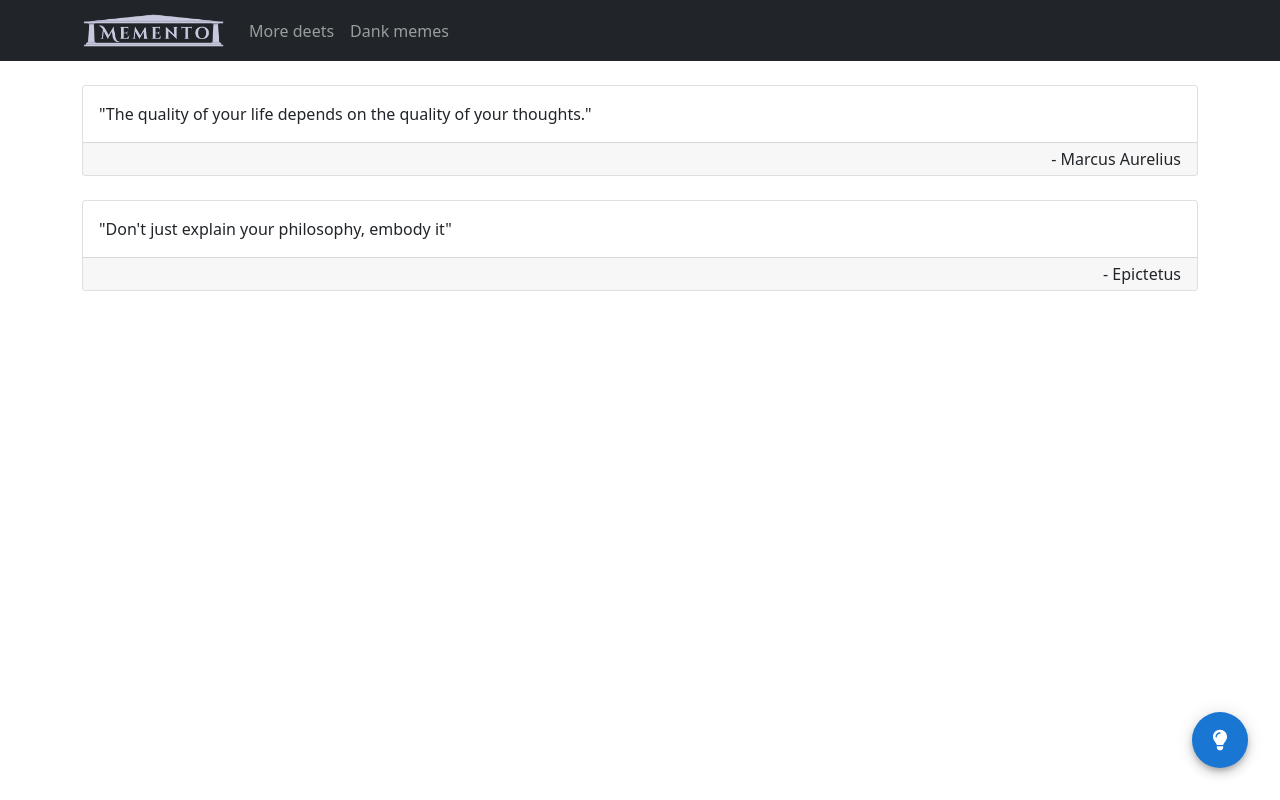
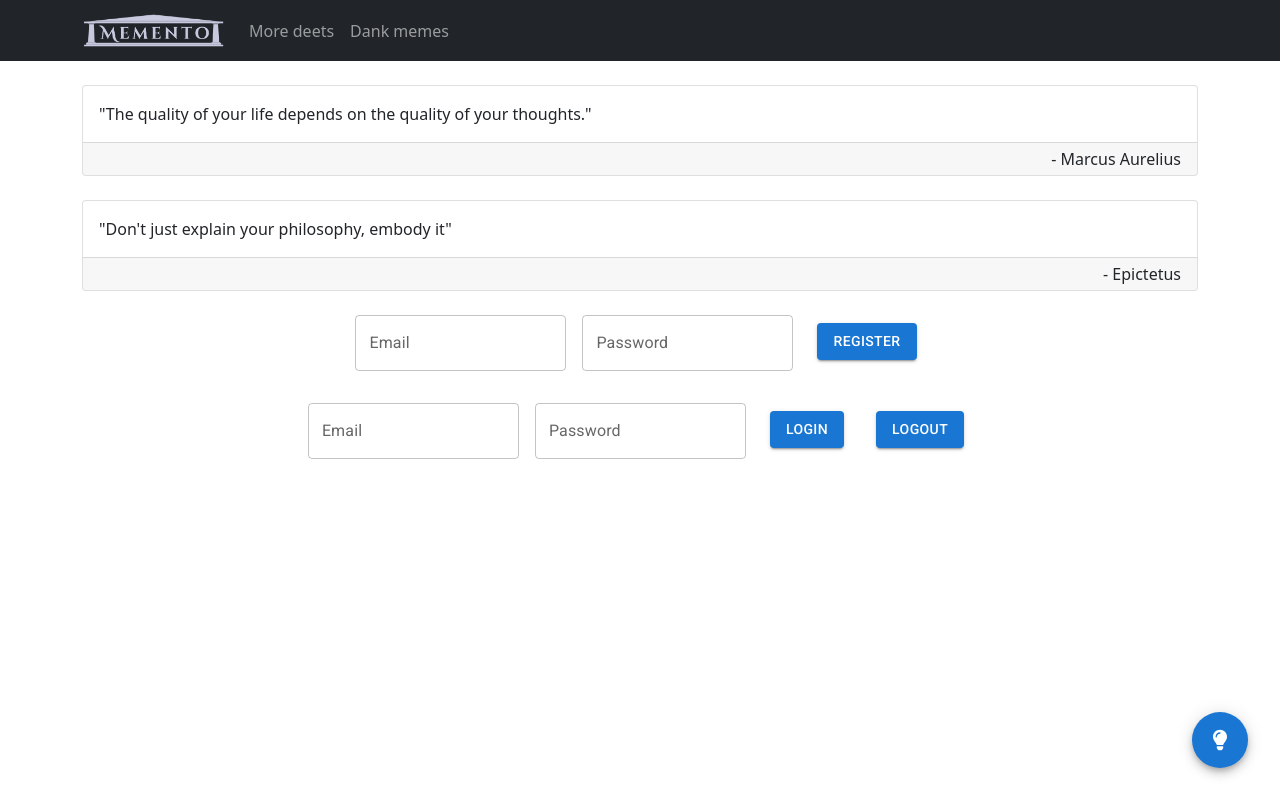
Before and after one commit to ChrisGallo17/memento, a React (Create React App) app: page / in a window 1280 px wide. Built offline with nearby package versions, Linux system fonts and the light colour scheme; no server answers.

Commit message:
basic firebase authentication

```diff
--- a/src/App.js
+++ b/src/App.js
@@ -1,13 +1,12 @@
 import { useState } from 'react';
-import { Fab } from '@mui/material';
-import { Lightbulb } from '@mui/icons-material';
+import { Fab, TextField, Container, Button,  } from '@mui/material';
+import { createUserWithEmailAndPassword, signInWithEmailAndPassword, onAuthStateChanged, signOut } from "firebase/auth";
 import './App.css';
 import Feed from './components/Feed';
 import NavBar from './components/Navbar'
 import { FaLightbulb } from 'react-icons/fa'
-import JotIdea from './components/JotIdea';
 import MyVerticallyCenteredModal from './components/IdeaModal';
-import db from './utils/firebase'
+import { auth} from './utils/firebase'
 
 function App() {
   const [modalShow, setModalShow] = useState(false);
@@ -15,8 +14,48 @@ function App() {
     { quote: "The quality of your life depends on the quality of your thoughts.",
       author: "Marcus Aurelius" },
     { quote: "Don't just explain your philosophy, embody it",
-      author: "Epictetus"}
+      author: "Epictetus" }
   ]);
+
+  const [registerEmail, setRegisterEmail] = useState("");
+  const [registerPassword, setRegisterPassword] = useState("");
+  const [loginEmail, setLoginEmail] = useState("");
+  const [loginPassword, setLoginPassword] = useState("");
+  const [user, setUser] = useState({});
+
+  onAuthStateChanged(auth, (currentUser) => {
+    setUser(currentUser);
+  });
+
+  const register = async () => {
+    try {
+      const user = await createUserWithEmailAndPassword(
+        auth,
+        registerEmail,
+        registerPassword
+      );
+      console.log(user);
+    } catch (error) {
+      console.log(error.message);
+    }
+  };
+
+  const login = async () => {
+    try {
+      const user = await signInWithEmailAndPassword(
+        auth,
+        loginEmail,
+        loginPassword
+      );
+      console.log(user);
+    } catch (error) {
+      console.log(error.message);
+    }
+  };
+
+  const logout = async () => {
+    await signOut(auth);
+  };
 
   return (
     <div className="App">
@@ -34,6 +73,44 @@ function App() {
         quotes={quotes}
         setQuotes={setQuotes}
       />
+
+      <Container className='mt-3'>
+        <TextField
+          id="suEmail"
+          label="Email"
+          placeholder="email@gmail.com"
+          className="m-2"
+          onChange={(event) => { setRegisterEmail(event.target.value) }}
+        />
+        <TextField
+          id="suPassword"
+          type="password"
+          className="m-2"
+          onChange={(event) => { setRegisterPassword(event.target.value) }}
+          label="Password"
+        />
+        <Button variant="contained" onClick={register} className="m-3">Register</Button>
+      </Container>
+
+      <Container className='mt-3'>
+        <TextField
+          id="liEmail"
+          label="Email"
+          placeholder="email@gmail.com"
+          className="m-2"
+          onChange={(event) => { setLoginEmail(event.target.value) }}
+          />
+        <TextField
+          id="liPassword"
+          type="password"
+          className="m-2"
+          onChange={(event) => { setLoginPassword(event.target.value) }}
+          label="Password"
+        />
+        <Button variant="contained" onClick={login} className="m-3">Login</Button>
+        <Button variant="contained" onClick={logout} className="m-3">Logout</Button>
+        <h4>{user?.email}</h4>
+      </Container>
     </div>
   );
 }
--- a/src/components/JotIdea.js
+++ b/src/components/JotIdea.js
@@ -1,6 +1,5 @@
 import { Modal } from "react-bootstrap";
 import { TextField, Button, Stack } from "@mui/material";
-import { useForm } from "react-hook-form";
 import { useState } from "react";
 
 export default function JotIdea(props, quotes, setQuotes) {
--- a/src/index.js
+++ b/src/index.js
@@ -4,7 +4,6 @@ import './index.css';
 import App from './App';
 import 'bootstrap/dist/css/bootstrap.min.css';
 import reportWebVitals from './reportWebVitals';
-import firebase from './utils/firebase'
 
 ReactDOM.render(
   <React.StrictMode>
--- a/src/utils/firebase.js
+++ b/src/utils/firebase.js
@@ -1,5 +1,5 @@
 import firebase from 'firebase/compat/app';
-import 'firebase/compat/auth';
+import { getAuth } from 'firebase/auth';
 import 'firebase/compat/firestore';
 import 'firebase/compat/database'
 // import 'firebase/firestore';
@@ -15,9 +15,9 @@ const firebaseConfig = {
   measurementId: "G-PVE1S8JEEQ"
 };
 
-firebase.initializeApp(firebaseConfig);
+const app = firebase.initializeApp(firebaseConfig);
 
 export var db = firebase.database();
-// export const db = firebase.firestore();
+export const auth = getAuth(app);
 
 export default firebase;
```
